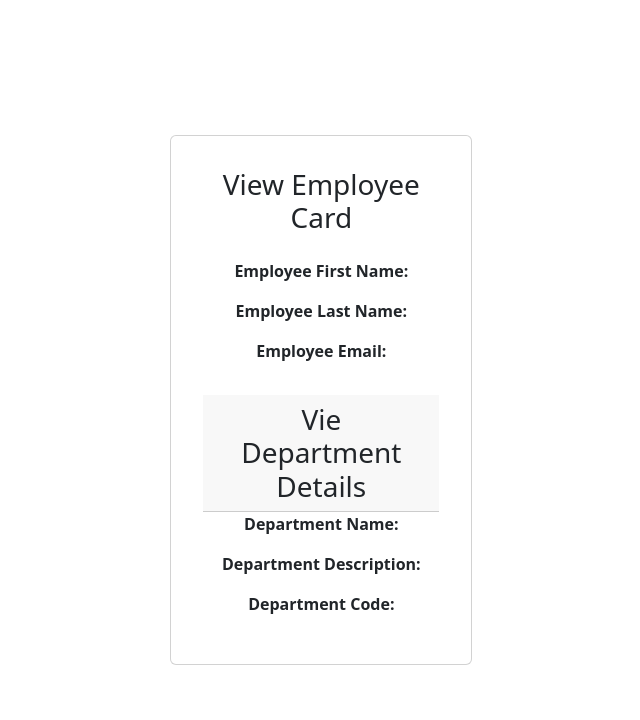
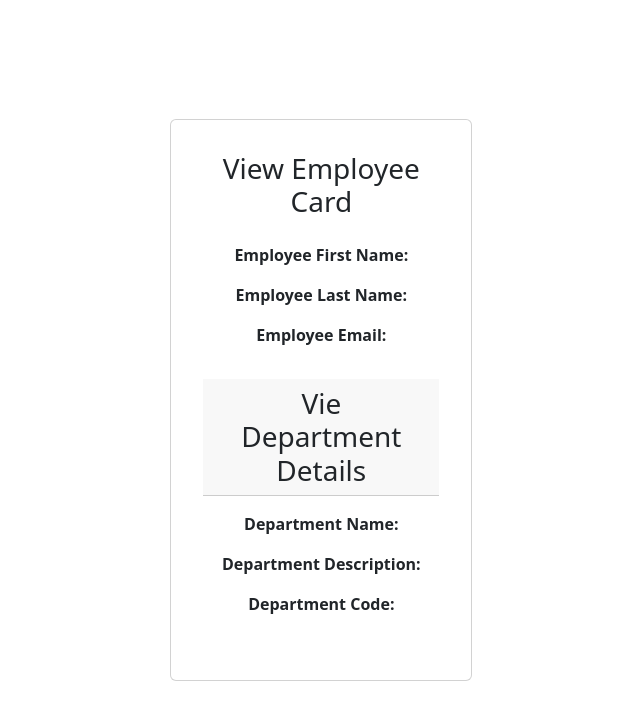
Before and after one commit to yakub43/SpringBoot_Projects, a React (Vite) app in the folder react-frontend/: page / in a window 1280 px wide. Shown: the top 720 px of the page, without its empty margins (369-1009 px from the left). Built offline with nearby package versions, Linux system fonts and the light colour scheme; no server answers.

Commit message:
change style

```diff
--- a/react-frontend/src/component/EmployeeComponent.jsx
+++ b/react-frontend/src/component/EmployeeComponent.jsx
@@ -42,6 +42,7 @@ class EmployeeComponent extends Component {
                     </div>
                 </div>
                 <h3 className="text-center card-header" >Vie Department Details</h3>
+               <div className="card-body" >
                 <div className="row" >
                     <p><strong>Department Name: </strong>{this.state.department.departmentName}</p>
                 </div>
@@ -51,6 +52,7 @@ class EmployeeComponent extends Component {
                 <div className="row" >
                     <p><strong>Department Code: </strong>{this.state.department.departmentCode}</p>
                 </div>
+                </div>
             </div>
             </div>
         )
```
